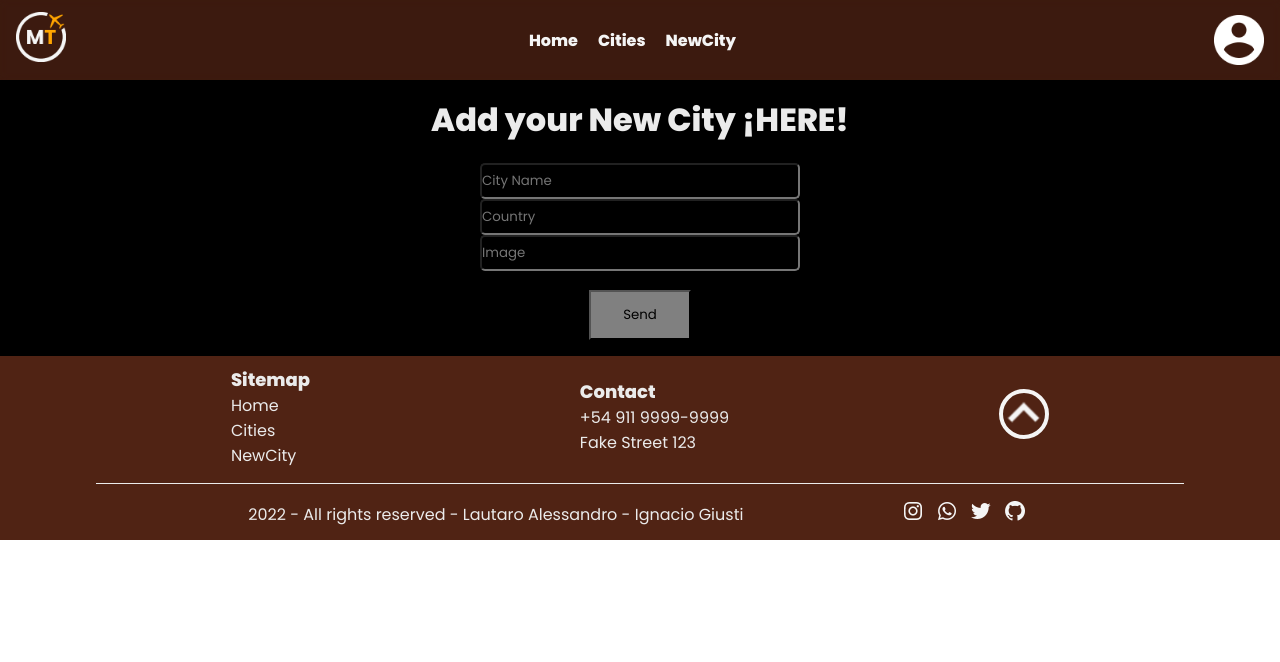
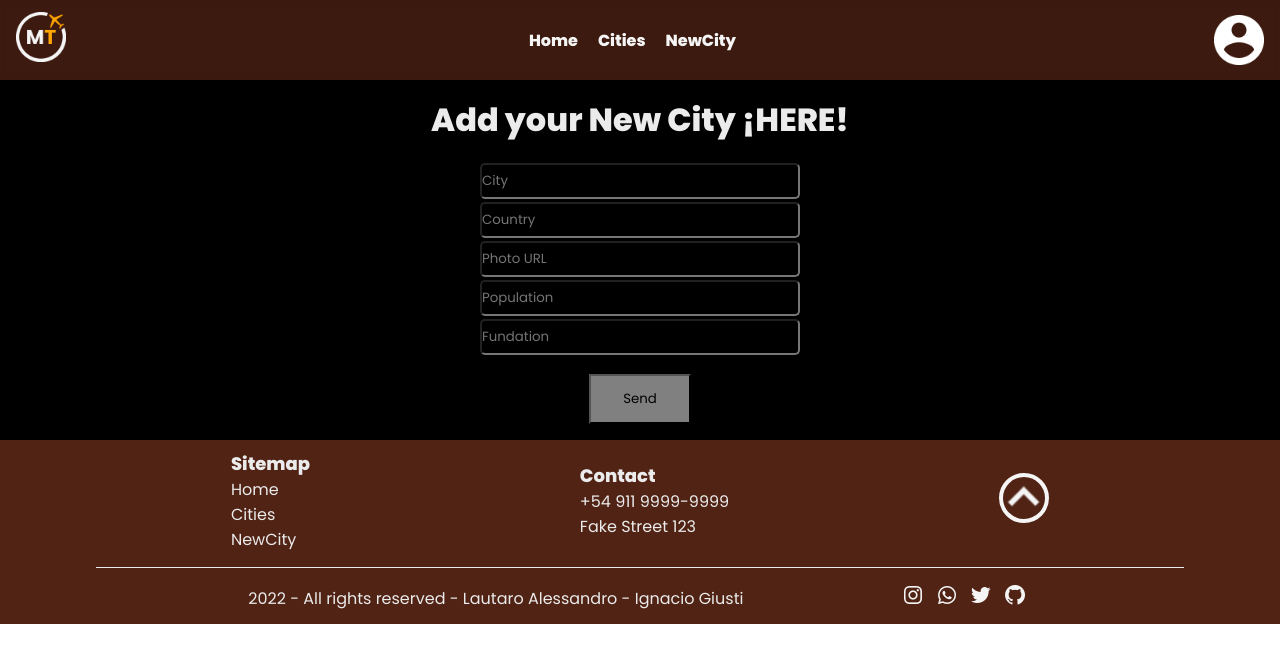
Before and after one commit to ignaciogiusti/mytinerary-alessandro-giusti, a React (Create React App) app: page /newcity in a window 1280 px wide. Shown: the top 662 px of the page. Built offline with nearby package versions, Linux system fonts and the light colour scheme.

Commit message:
added 2 objets to form array

```diff
--- a/src/components/InputNewCity.js
+++ b/src/components/InputNewCity.js
@@ -3,20 +3,23 @@ import '../styles/NewCity.css'
 
 
 const form = [
-    { name: 'City Name' },
+    { name: 'City' },
     { name: 'Country' },
-    { url: '/', name: 'Image'}
+    { name: 'Photo URL' },
+    { name: 'Population' },
+    { name: 'Fundation' },
 ]
+
 
 const inputs = (newCity) => <input type="text" className='Input-NewCity' placeholder={newCity.name}></input>
 
 
 export default function InputNewCity() {
     return (
-        <div className='main-NewCity'>
-            <div>
-                { form.map(inputs) }
+        <>
+            <div className='main-NewCity'>
+                {form.map(inputs)}
             </div>
-        </div>
+        </>
     )
 }
```
